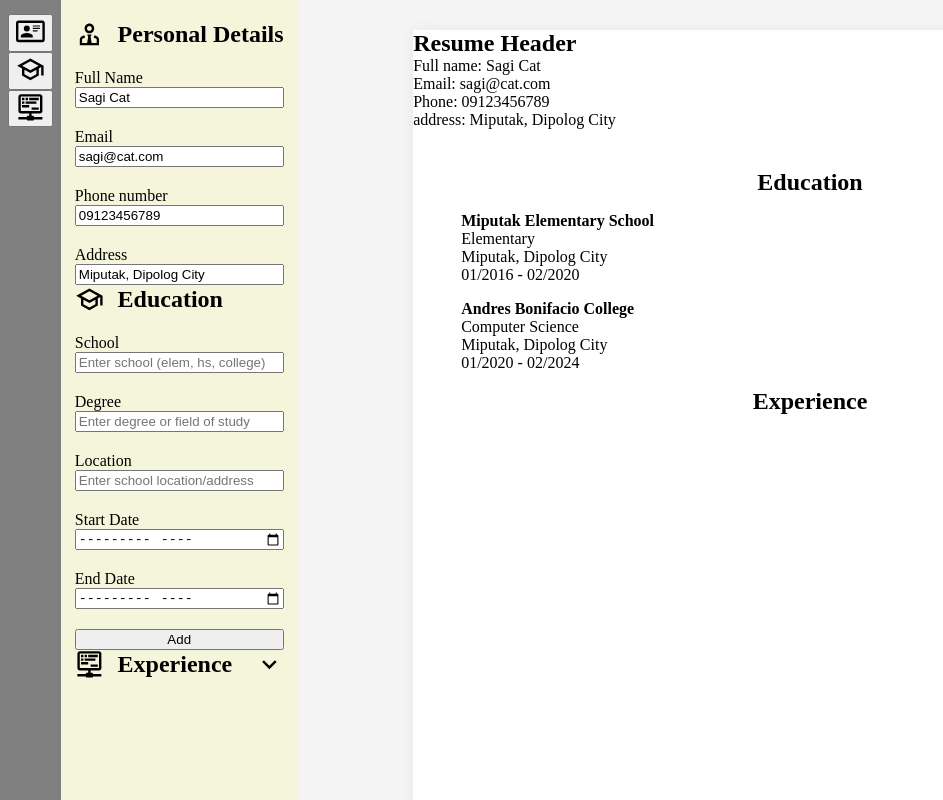
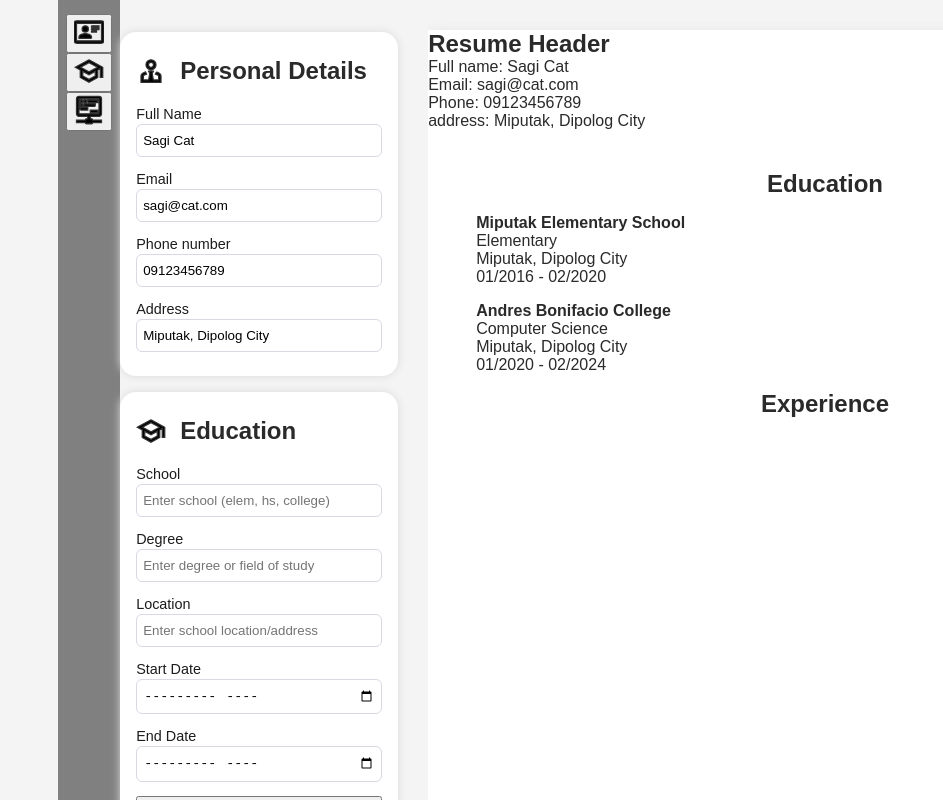
Before and after one commit to etanyosef/cv-application, a React (Vite) app: page / in a window 1280 px wide. Shown: the top 800 px of the page, without its empty margins (0-943 px from the left). Built offline with nearby package versions, Linux system fonts and the light colour scheme.

Commit message:
add input styling and fix sidebar

```diff
--- a/src/index.css
+++ b/src/index.css
@@ -5,21 +5,19 @@
 
 body {
     background-color: rgb(244, 244, 244);
+    font-family: Arial, Helvetica, sans-serif;
+    color: #2a2a2a;
 }
 
 main > .container {
     display: flex;
     justify-content: center;
-    gap: 0;
+    gap: 30px;
 }
 
 main .sidebar {
     width: 340px;
     display: flex;
-    position: fixed;
-    top: 0;
-    left: 0;
-    height: 100%;
 }
 
 main .sidebar nav {
@@ -29,12 +27,59 @@ main .sidebar nav {
 }
 
 main .sidebar section.editor {
-    padding: 20px 14px;
-    background-color: beige;
+    display: flex;
+    flex-direction: column;
+    gap: 16px;
+    padding-top: 2rem;
+    width: 100%;
+}
+
+main .sidebar section.editor > div {
+    background-color: white;
+    border-radius: 1rem;
+    padding: 1.5rem 1rem;
+    box-shadow: 0 0 9px #dadada;
+}
+
+main .sidebar section.editor .form-input {
+    display: flex;
+    flex-direction: column;
+    gap: 2px;
+}
+
+main .sidebar section.editor .form-input input,
+main .sidebar section.editor .form-button {
+    padding: 8px 6px;
+    border: 1px solid #d9d8e5;
+    border-radius: 6px;
+}
+
+main .sidebar section.editor .form-input input:focus {
+    outline: 2px solid #007bff66;
+}
+
+main .sidebar section.editor .form-input label {
+    font-size: 0.9rem;
+    color: #1c1c1c;
+    font-weight: 400;
+}
+
+main .sidebar section.editor .form-button {
+    font-weight: 600;
+    cursor: pointer;
+    color: #005bbb;
+    transition: 300ms ease-in-out;
+    margin-top: 10px;
+}
+
+main .sidebar section.editor .form-button:hover {
+    border: 1px solid #005bbb;
+    background-color: #007bff10;
 }
 
 main .sidebar svg {
-    width: 1.8rem;
+    width: 30px;
+    stroke: rgb(50, 50, 50);
 }
 
 main .sidebar > div {
@@ -59,7 +104,7 @@ main .sidebar .title > span {
 main .sidebar form {
     margin-top: 20px;
     display: flex;
-    gap: 20px;
+    gap: 14px;
     flex-direction: column;
 }
 
@@ -74,8 +119,6 @@ main .sidebar form .form-input {
 main > .container > .preview {
     display: flex;
     justify-content: center;
-    margin-left: 340px;
-    width: 100%;
     overflow: hidden;
 }
 
```
